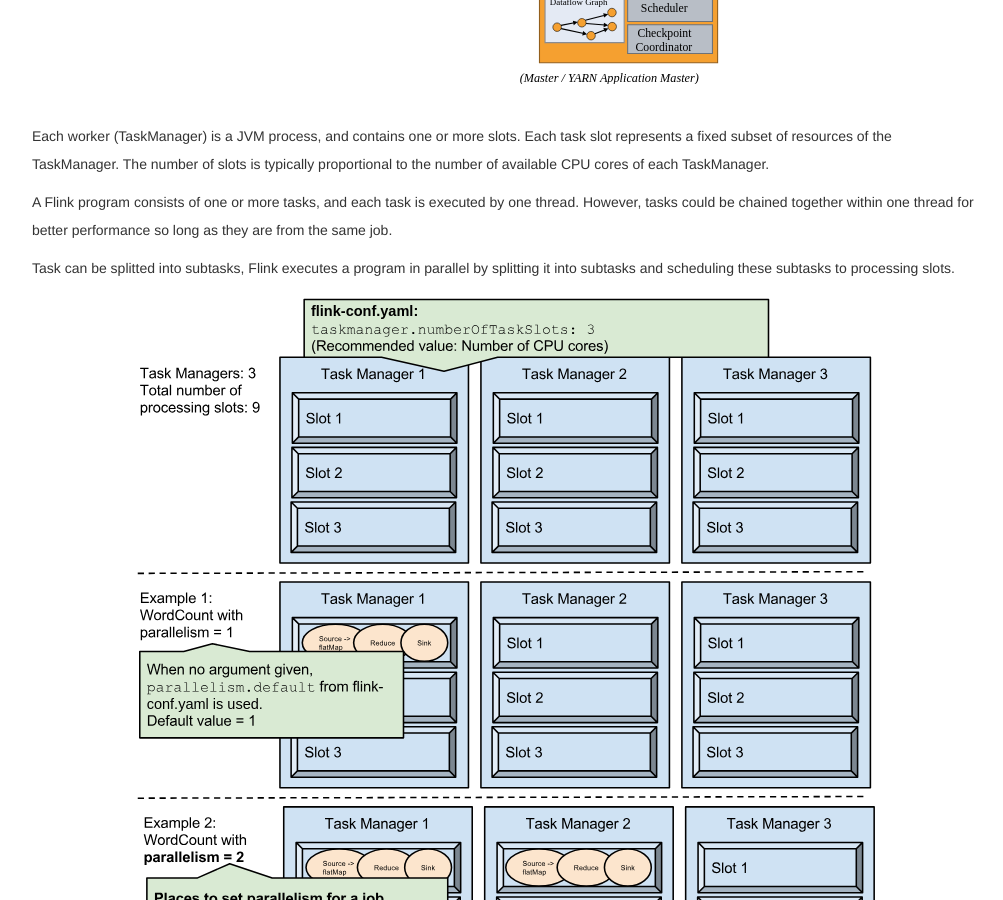
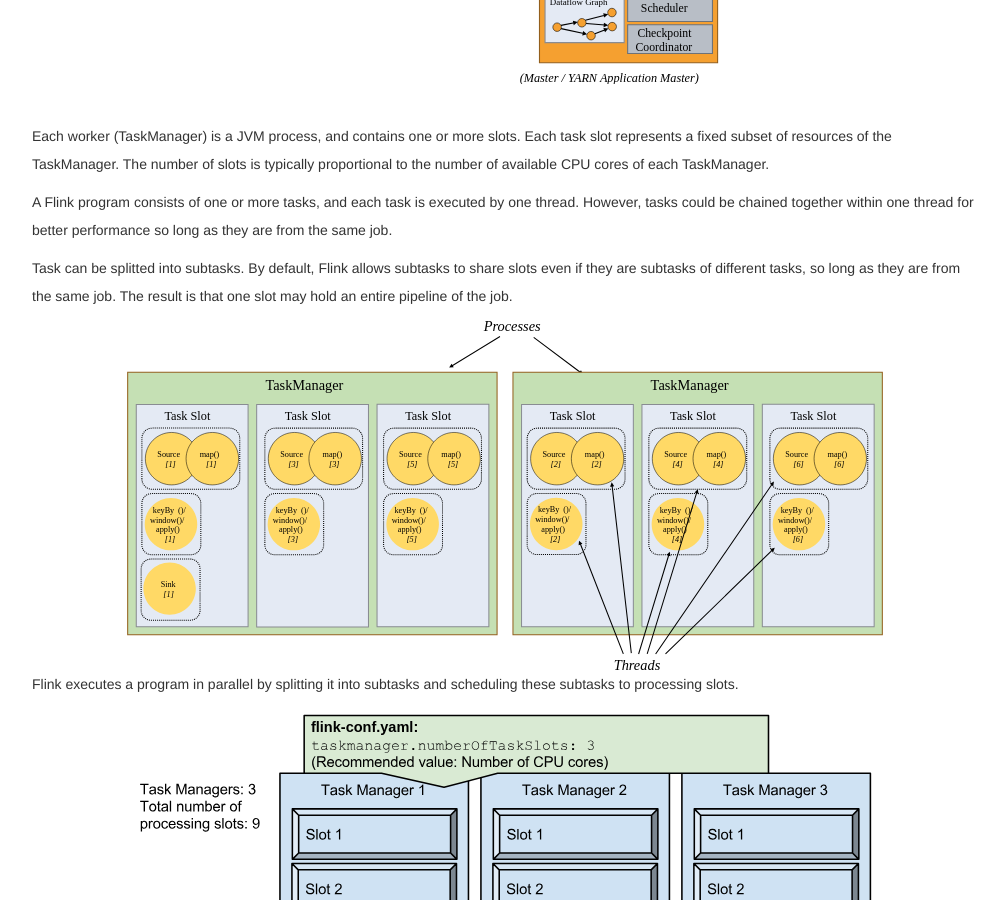
Before and after one commit to OuYangLiang/ouyangliang.github.io, a Jekyll site: the page built from _posts/2019-09-10-Flink Distributed Runtime.markdown, in a window 1280 px wide and 900 px high, scrolled down 1142 px. Shown: the whole window, without its empty margins (38-1041 px from the left). Built offline with Jekyll 4.4.1, drawn with Linux system fonts in a browser that asks for light colours.

Commit message:
more info about flink parallelism.

```diff
--- a/_posts/2019-09-10-Flink Distributed Runtime.markdown
+++ b/_posts/2019-09-10-Flink Distributed Runtime.markdown
@@ -26,6 +26,10 @@ Each worker (TaskManager) is a JVM process, and contains one or more slots. Each
 
 A Flink program consists of one or more tasks, and each task is executed by one thread. However, tasks could be chained together within one thread for better performance so long as they are from the same job.
 
-Task can be splitted into subtasks, Flink executes a program in parallel by splitting it into subtasks and scheduling these subtasks to processing slots.
+Task can be splitted into subtasks. By default, Flink allows subtasks to share slots even if they are subtasks of different tasks, so long as they are from the same job. The result is that one slot may hold an entire pipeline of the job.
+
+<center><img src="{{site.baseurl}}/pic/flink-parallelism/3.svg" width="80%"/></center>
+
+Flink executes a program in parallel by splitting it into subtasks and scheduling these subtasks to processing slots.
 
 <center><img src="{{site.baseurl}}/pic/flink-parallelism/2.svg" width="80%"/></center>
```
Also changed, not shown: pic/flink-parallelism/3.svg (added).
